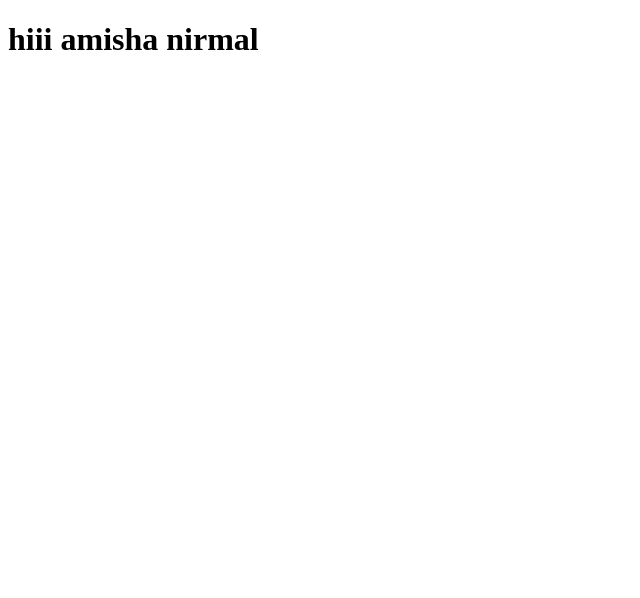
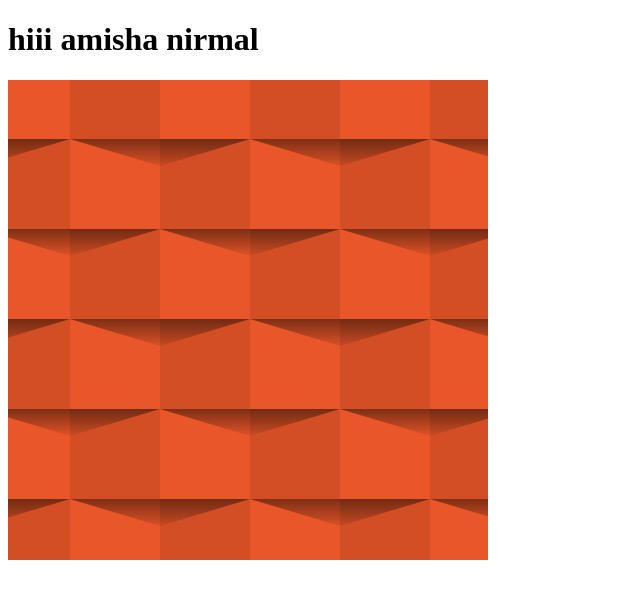
Before and after one commit to nirmal-amisha/demo, a plain HTML site: page index.html in a window 1280 px wide. Shown: the whole page, without its empty margins (0-640 px from the left). Drawn offline with Linux system fonts and the light colour scheme.

Commit message:
add image

```diff
--- a/index.html
+++ b/index.html
@@ -8,6 +8,6 @@
 <body>
 
     <h1>hiii amisha nirmal</h1>
-
+    <img src="image/protruding-squares-orange-background.png" alt="">
 </body>
 </html>
```
Also changed, not shown: image/protruding-squares-orange-background.png (added).
